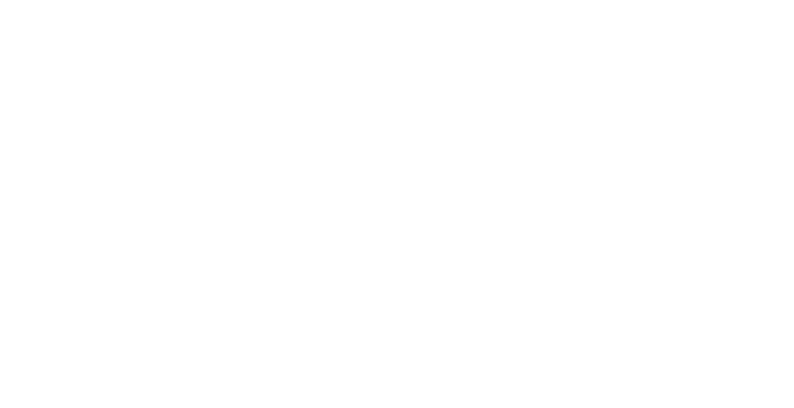
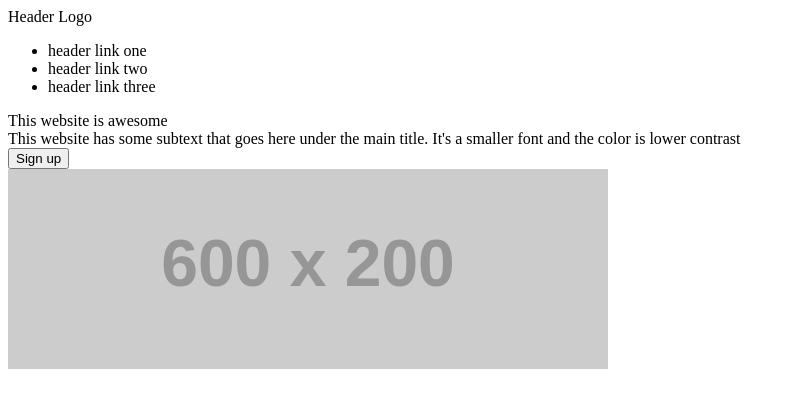
Before and after one commit to AntanasPuzas/odin-landing-page, a plain HTML site: page index.html in a window 1280 px wide. Shown: the whole page, without its empty margins (0-794 px from the left). Drawn offline with Linux system fonts and the light colour scheme; placeholder pictures from the web are drawn by us.

Commit message:
Add html for header and hero section

```diff
--- a/index.html
+++ b/index.html
@@ -9,8 +9,23 @@
     <link rel="stylesheet" href="style.css">
 </head>
 
-<body>
-
+<body class="container">
+<div class="header">
+    <div class="header-logo">Header Logo</div>
+    <ul class="header-links">
+        <li><a>header link one</a></li>
+        <li><a>header link two</a></li>
+        <li><a>header link three</a></li>
+    </ul>
+</div>
+<div class="hero-section">
+    <div class="hero-text">
+        <div class="hero-title">This website is awesome</div>
+        <div class="hero-description">This website has some subtext that goes here under the main title. It's a smaller font and the color is lower contrast</div>
+        <button>Sign up</button>
+    </div>
+    <img src="https://dummyimage.com/600x200/fff/aaa">
+</div>
 </body>
 
 </html>
```
